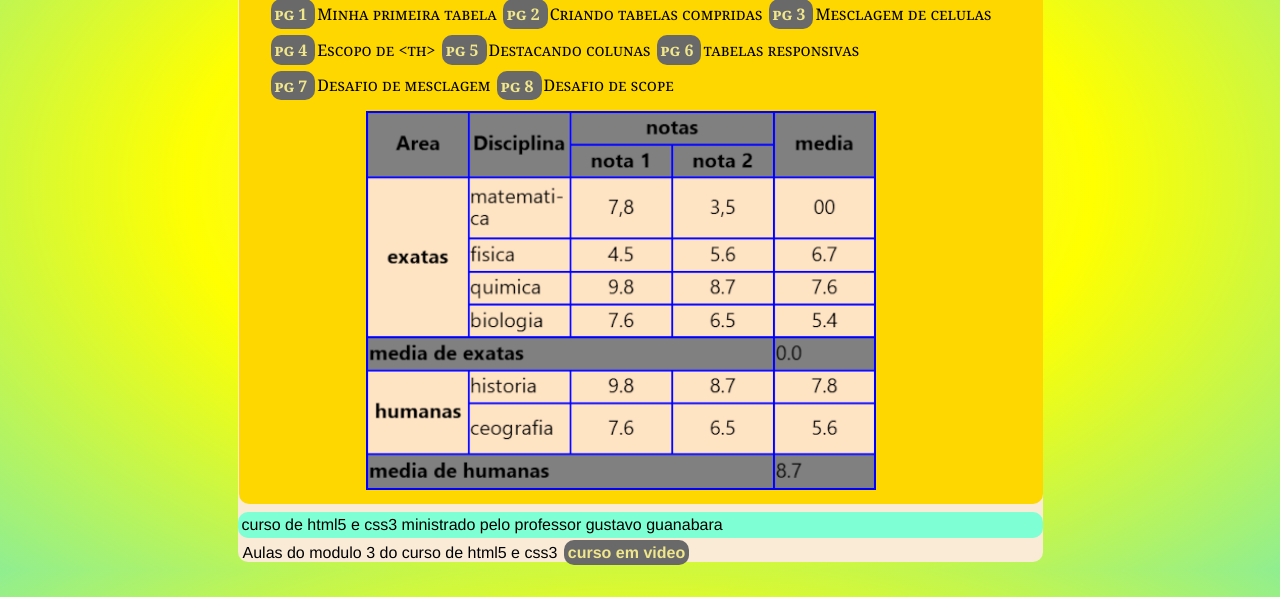
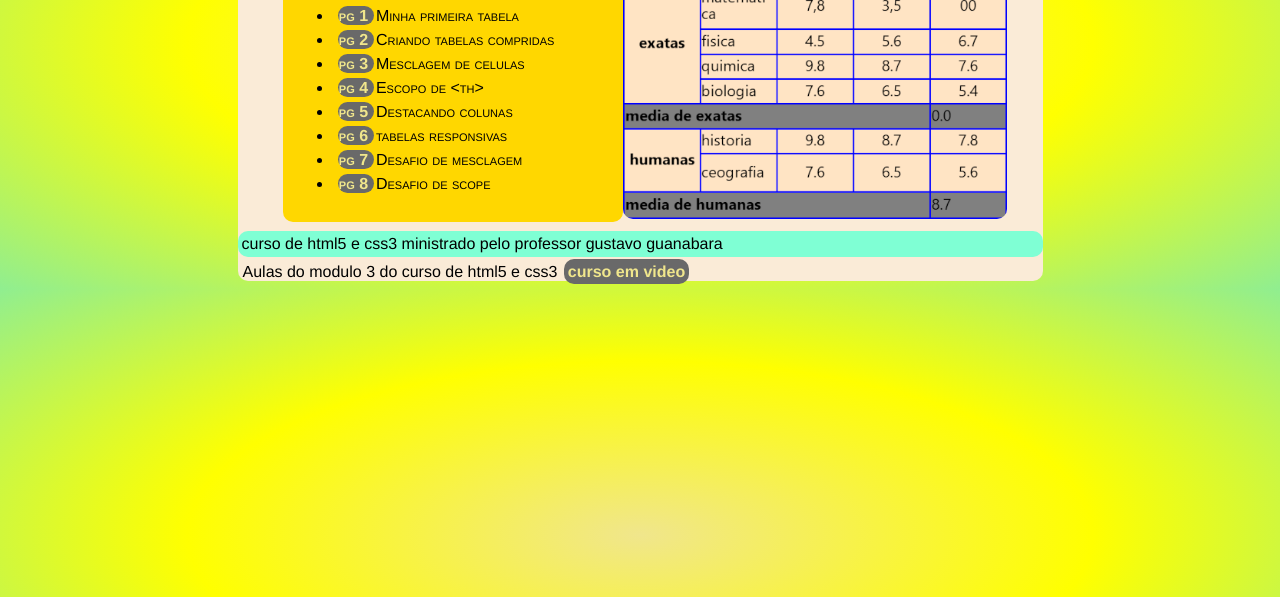
Before and after one commit to reinaldolvargas/ex023, a plain HTML site: page index.html in a window 1280 px wide. Shown: the part 203-800 px from the top of the page. Drawn offline with Linux system fonts and the light colour scheme.

Commit message:
ajuste de indice

```diff
--- a/index.html
+++ b/index.html
@@ -13,19 +13,24 @@
    <header>
    <h1>LIVRO MODULO3 CURSO DE HTML5 E CSS3</h1>
    <H2>CRIAÇÃO DE TABELAS</H2>
-      <div class="index1">
+
          <nav>
+
          <h3>Indice</h3>
-         <p><a href="tabela001.html">pg 1 </a>Minha primeira tabela
-         <a href="tabela002.html">pg 2 </a>Criando tabelas compridas
-         <a href="tabela003.html">pg 3 </a>Mesclagem de celulas</p>
-          <p><a href="tabela004.html">pg 4 </a>Escopo de &lt;th&gt;
-         <a href="tabela005.html">pg 5 </a>Destacando colunas
-         <a href="tabela006.html">pg 6 </a>tabelas responsivas</p>
-         <p><a href="desafiotabelas.html">pg 7 </a>Desafio de mesclagem
-         <a href="desafioscope001.html">pg 8 </a>Desafio de scope</p>
-         <img src="IMAGEM/tabela2.png" alt="imagem.png">
+         <ul>
+            <li><a href="tabela001.html">pg 1 </a>Minha primeira tabela</li>
+            <li><a href="tabela002.html">pg 2 </a>Criando tabelas compridas</li>
+            <li><a href="tabela003.html">pg 3 </a>Mesclagem de celulas</li>
+             <li><a href="tabela004.html">pg 4 </a>Escopo de &lt;th&gt;</li>
+            <li><a href="tabela005.html">pg 5 </a>Destacando colunas</li>
+            <li><a href="tabela006.html">pg 6 </a>tabelas responsivas</li>
+            <li><a href="desafiotabelas.html">pg 7 </a>Desafio de mesclagem</li>
+            <li><a href="desafioscope001.html">pg 8 </a>Desafio de scope</li>
+         </ul>
+
          </nav>
+      <div>
+      <img src="IMAGEM/tabela2.png" alt="imagem.png">
       </div>
     </header>
       <article>
--- a/style.css
+++ b/style.css
@@ -47,8 +47,11 @@ h2{
 }
 nav{
    background-color: #FFD700;padding: 10px;margin-top: 1px;
-   margin-left: -4px;border-radius:0px 0px 10px 10px;width: auto;margin-bottom: 4%;
-   height: auto;font-variant: small-caps;
+   margin-left: 5%;border-radius:10px 10px 10px 10px;width: 40%;margin-bottom: 1%;
+   height: auto;font-variant: small-caps;display: block;float: left;
+}
+li{
+   padding: 3px;
 }
 h3{
    margin-left: 27px;
@@ -61,8 +64,8 @@ a:hover{
    text-decoration: underline;color: #32CD32;
 }
 aside{
-   background-color: aquamarine;margin-top: 4%;margin-bottom: 6px;margin-left: -5px;
-   padding: 4px;border-radius: 10px;
+   background-color: aquamarine;margin-top: 1%;margin-bottom: 6px;margin-left: -5px;
+   padding: 4px;border-radius: 10px;clear: both;
 }
 p{
    font-family: Cambria, Cochin, Georgia, Times, 'Times New Roman', serif;
@@ -71,11 +74,12 @@ p{
 }
 
 img{
-   width: 65%;margin-left: 15%;
+   width: 48%;border-radius:10px;
+
 }
 
 div.index1{
- margin-bottom: -3%;
+ width: 48%;display: block;float: right;
 }
  body{
          font-family: 'Franklin Gothic Medium', 'Arial Narrow', Arial, sans-serif;
```
